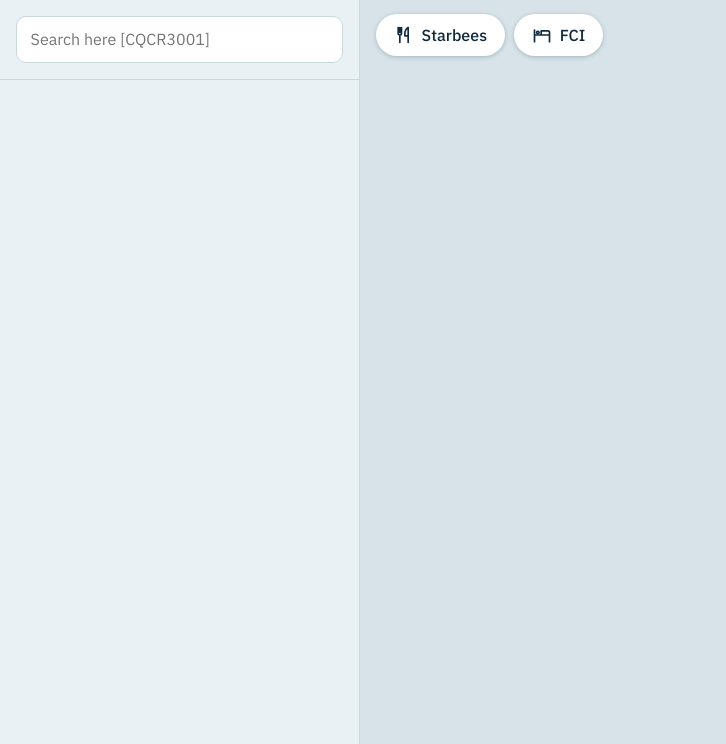
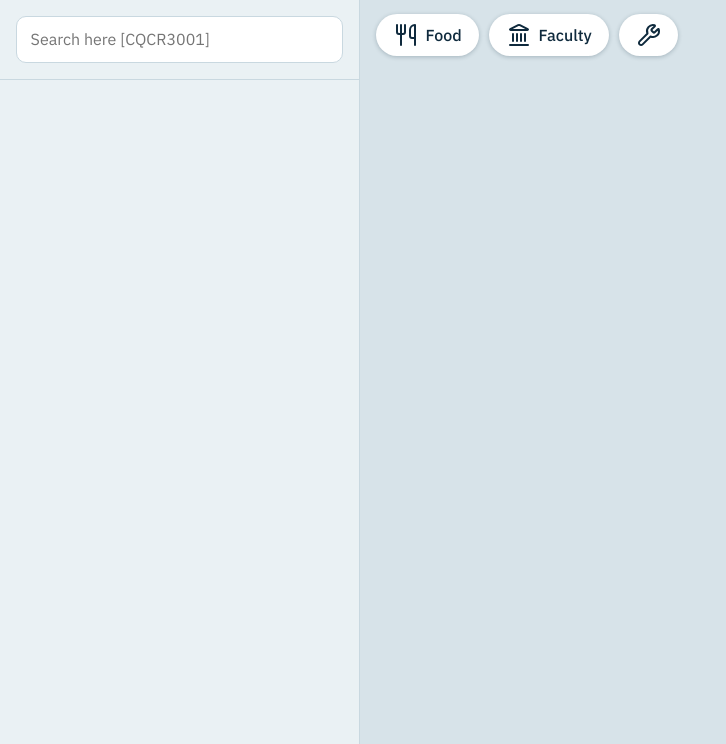
Before and after one commit to yaohom0602/MiniIT, a Flask app: page / in a window 1280 px wide. Shown: the part 56-800 px from the top of the page, without its empty margins (0-726 px from the left). Run offline with Flask 3, Linux system fonts and the light colour scheme.

Commit message:
edited html and css, working on  manage category function (add)

```diff
--- a/static/style.css
+++ b/static/style.css
@@ -65,7 +65,45 @@ button, input { font: inherit; color: inherit; }
   border-radius: 99px;
   box-shadow: 0 1px 4px rgba(15,42,61,.25);
 }
+.category-manager {
+  position: relative;
+}
 
+/* Hide the default arrow */
+.category-manager summary {
+  list-style: none;
+  cursor: pointer;
+}
+
+.category-manager summary::-webkit-details-marker {
+  display: none;
+}
+
+
+.category-board {
+  display: none; /* Hide board until clicked */
+
+  position: fixed;
+
+  width: 50%;
+  height: 70vh;
+  top: 50%;
+  left: 50%;
+  transform: translate(-50%, -50%);
+  padding: 25px;
+  background: white;
+  border-radius: 15px;
+  box-shadow: 0 8px 30px rgba(0,0,0,0.2);
+  z-index: 1000;
+  overflow-y: auto;
+}
+.category-board h1{
+  margin :0;
+}
+/* Show board ONLY when details is opened */
+.category-manager[open] .category-board {
+  display: block;
+}
 /* ---------- Mobile: panel stacks above the map ---------- */
 @media (max-width: 720px) {
   .app { flex-direction: column; }
--- a/templates/index.html
+++ b/templates/index.html
@@ -39,13 +39,25 @@
       <!-- Category chips float over the top of the map -->
       <div class="chips">
         <span class="chip">
-          <svg width="20" height="20" viewBox="0 0 24 24" fill="none" stroke="currentColor" stroke-width="2" stroke-linecap="round" stroke-linejoin="round" aria-hidden="true"><path d="M5 3v7a2 2 0 0 0 2 2v9M9 3v7a2 2 0 0 1-2 2M7 3v6"/><path d="M17 21V3c-2.5 1.5-4 4.5-4 8v2h4"/></svg>
-          Starbees
+          <svg xmlns="http://www.w3.org/2000/svg" width="24" height="24" viewBox="0 0 24 24" fill="none" stroke="currentColor" stroke-width="2" stroke-linecap="round" stroke-linejoin="round" class="lucide lucide-utensils preview-icon"><path d="M3 2v7c0 1.1.9 2 2 2h4a2 2 0 0 0 2-2V2"/><path d="M7 2v20"/><path d="M21 15V2a5 5 0 0 0-5 5v6c0 1.1.9 2 2 2h3Zm0 0v7"/></svg>
+          Food
         </span>
         <span class="chip">
-          <svg width="20" height="20" viewBox="0 0 24 24" fill="none" stroke="currentColor" stroke-width="2" stroke-linecap="round" stroke-linejoin="round" aria-hidden="true"><path d="M3 20V6M3 12h18v8M21 12V9a2 2 0 0 0-2-2h-8v5"/><circle cx="7" cy="9" r="1.5"/></svg>
-          FCI
+        <svg xmlns="http://www.w3.org/2000/svg" width="24" height="24" viewBox="0 0 24 24" fill="none" stroke="currentColor" stroke-width="2" stroke-linecap="round" stroke-linejoin="round" class="lucide lucide-landmark preview-icon"><path d="M10 18v-7"/><path d="M11.119 2.205a2 2 0 0 1 1.762 0l7.84 3.846A.5.5 0 0 1 20.5 7h-17a.5.5 0 0 1-.22-.949z"/><path d="M14 18v-7"/><path d="M18 18v-7"/><path d="M3 22h18"/><path d="M6 18v-7"/></svg>
+          Faculty
         </span>
+        <details class="category-manager">
+          <summary class="chip">
+            <svg xmlns="http://www.w3.org/2000/svg" width="24" height="24" viewBox="0 0 24 24" fill="none" stroke="currentColor" stroke-width="2" stroke-linecap="round" stroke-linejoin="round" class="lucide lucide-wrench preview-icon"><path d="M14.7 6.3a1 1 0 0 0 0 1.4l1.6 1.6a1 1 0 0 0 1.4 0l3.106-3.105c.32-.322.863-.22.983.218a6 6 0 0 1-8.259 7.057l-7.91 7.91a1 1 0 0 1-2.999-3l7.91-7.91a6 6 0 0 1 7.057-8.259c.438.12.54.662.219.984z"/></svg>
+          </summary>
+          <div class="category-board">
+            <h1>Manage Categories</h1>
+            <div class="category-item">
+              Food
+            </div>
+          </div>
+
+        </details>
       </div>
 
       <!-- Map goes here -->
```
